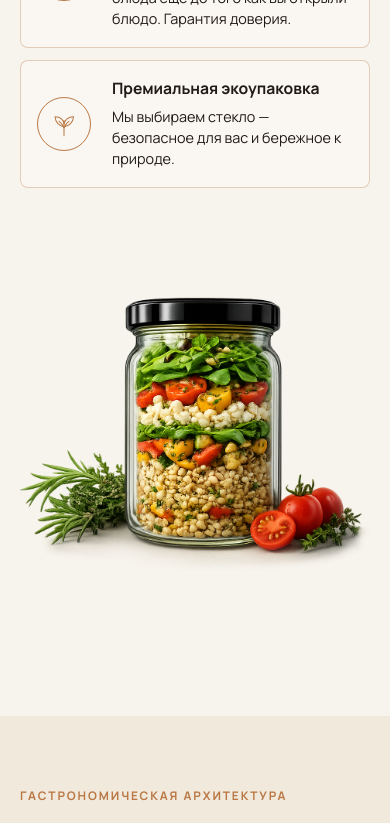
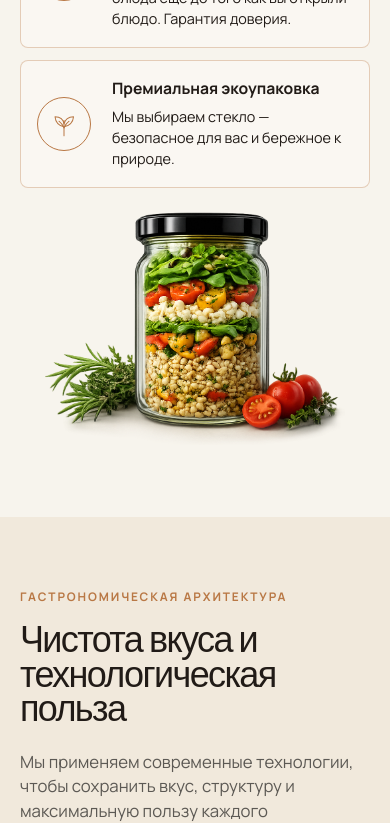
Before and after one commit to sillexy/AbramovGurme, a Next.js app: page / in a window 390 px wide. Shown: the part 1281-2104 px from the top of the page. Built offline with nearby package versions, Linux system fonts and the light colour scheme.

Commit message:
fix: tighten mobile philosophy image spacing

```diff
--- a/src/app/about-layout.css
+++ b/src/app/about-layout.css
@@ -5,6 +5,27 @@
 
 .about .section-copy h2 + .outlined-copy {
   margin-top: 0;
+}
+
+@media (max-width: 767px) {
+  /* Keep the philosophy image tight to its artwork on mobile instead of
+     reserving the old 420px frame, which created large blank bands. */
+  .about .split-grid {
+    gap: 24px;
+  }
+
+  .about .editorial-image {
+    width: 100%;
+    height: auto;
+    min-height: 0;
+    aspect-ratio: 3 / 2;
+    align-self: start;
+  }
+
+  .about .editorial-image img {
+    object-fit: contain;
+    object-position: center top;
+  }
 }
 
 /* Desktop philosophy layout: let the heading define the left-column width. */
```
